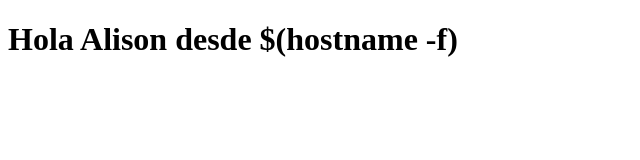
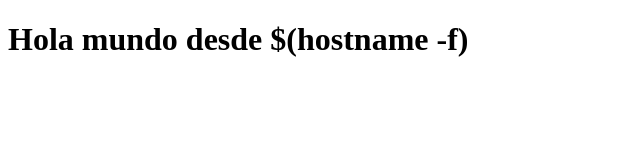
Before and after one commit to AlisonAlbuja/Clase2, a plain HTML site: page index.html in a window 1280 px wide. Shown: the whole page, without its empty margins (0-640 px from the left). Drawn offline with Linux system fonts and the light colour scheme.

Commit message:
Update index.html

```diff
--- a/index.html
+++ b/index.html
@@ -6,6 +6,6 @@
     <title>Hola Mundo</title>
 </head>
 <body>
-    <h1>Hola Alison desde $(hostname -f)</h1>
+    <h1>Hola mundo desde $(hostname -f)</h1>
 </body>
 </html>
```
